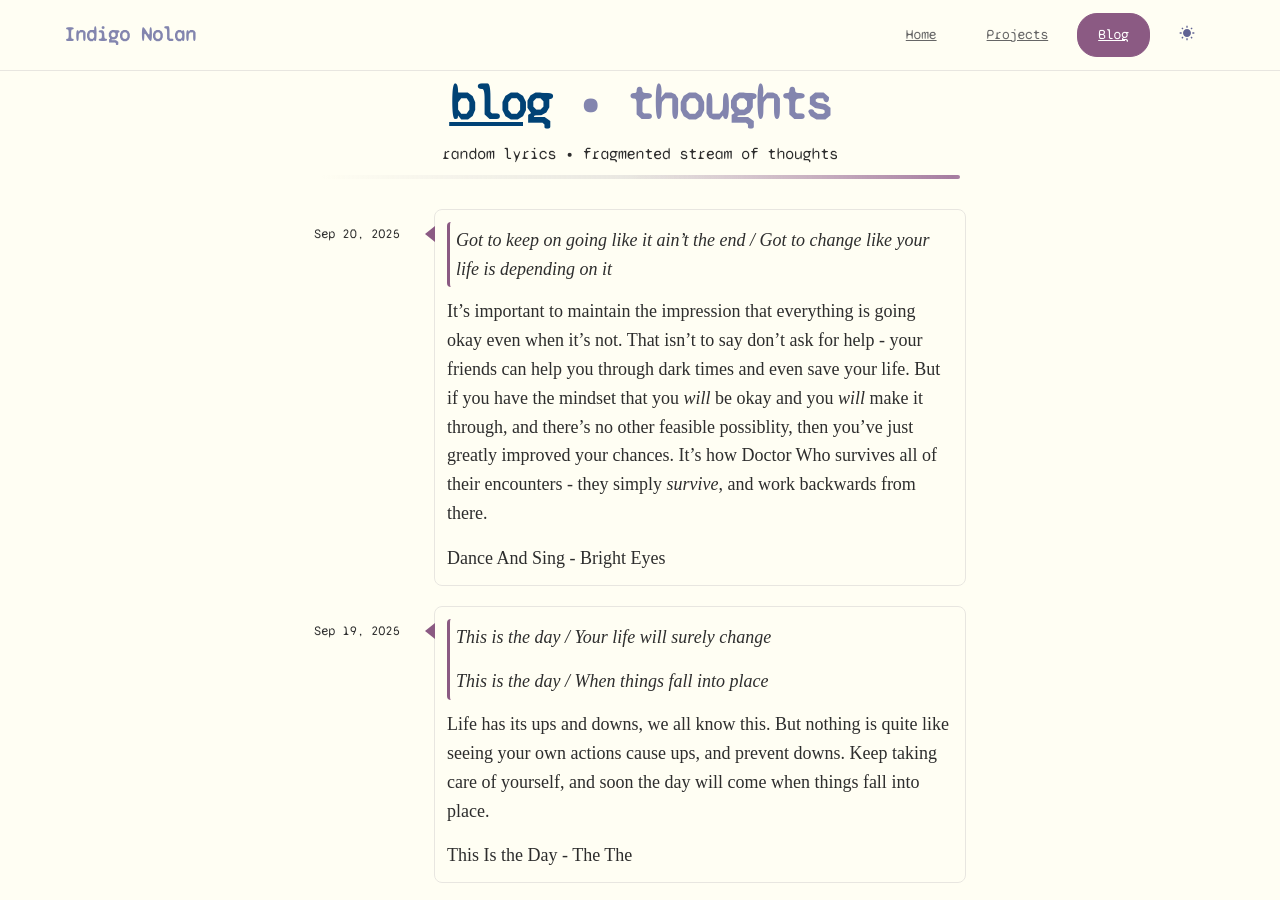
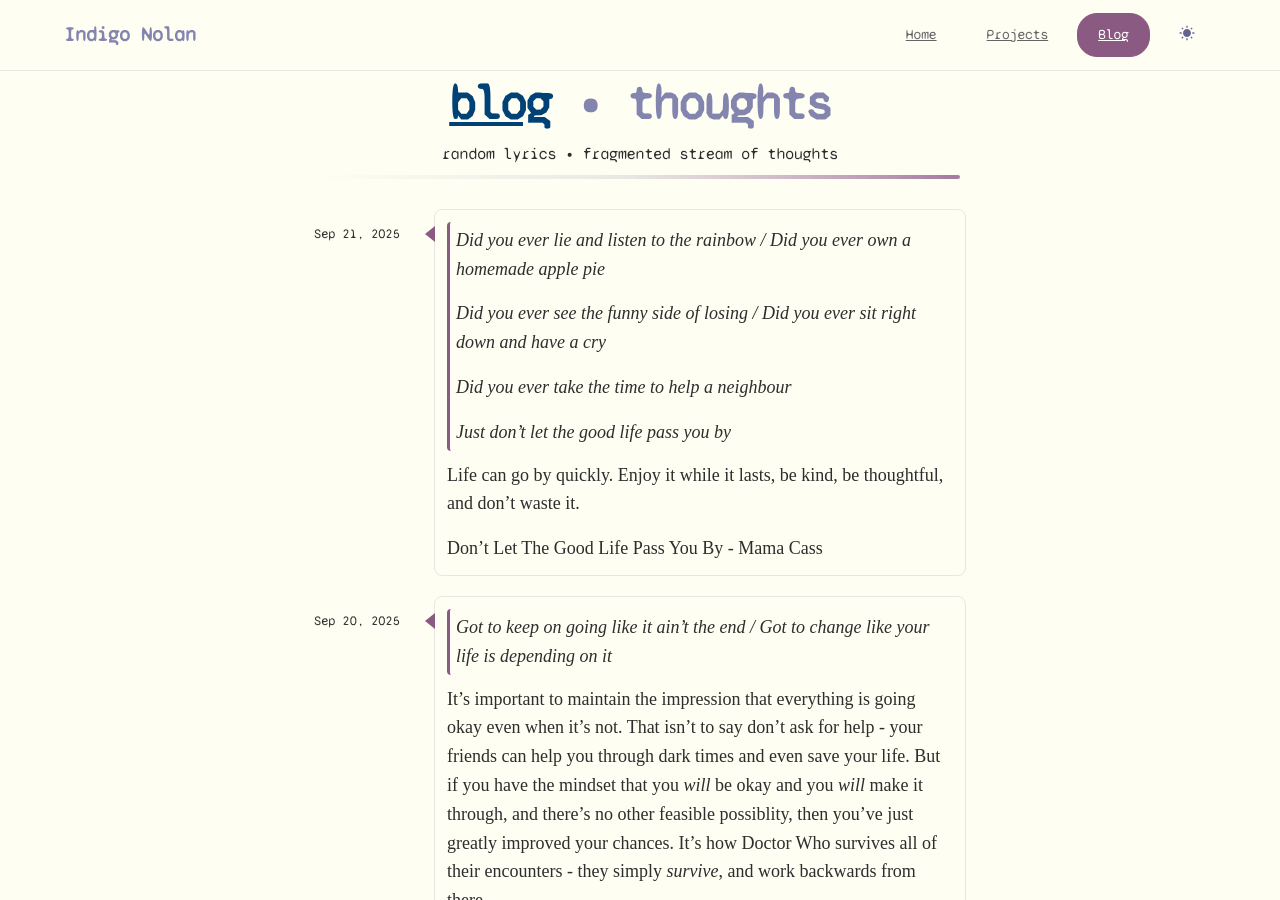
Before and after one commit to Lem0naise/website, a Jekyll site: the page built from thoughts.html, in a window 1280 px wide and 900 px high. Built offline with Jekyll 4.4.1, drawn with Linux system fonts in a browser that asks for light colours; some web fonts are replaced.

Commit message:
added fragment

```diff
--- a/_data/fragments.yml
+++ b/_data/fragments.yml
@@ -328,3 +328,19 @@
     It's important to maintain the impression that everything is going okay even when it's not. That isn't to say don't ask for help - your friends can help you through dark times and even save your life. But if you have the mindset that you *will* be okay and you *will* make it through, and there's no other feasible possiblity, then you've just greatly improved your chances. It's how Doctor Who survives all of their encounters - they simply *survive*, and work backwards from there.
 
     Dance And Sing - Bright Eyes
+
+
+
+- date: 2025-09-21 12:39:19
+  content: |
+    > Did you ever lie and listen to the rainbow / Did you ever own a homemade apple pie
+    >
+    > Did you ever see the funny side of losing / Did you ever sit right down and have a cry
+    >
+    > Did you ever take the time to help a neighbour
+    >
+    > Just don't let the good life pass you by
+
+    Life can go by quickly. Enjoy it while it lasts, be kind, be thoughtful, and don't waste it.
+
+    Don't Let The Good Life Pass You By - Mama Cass
```
